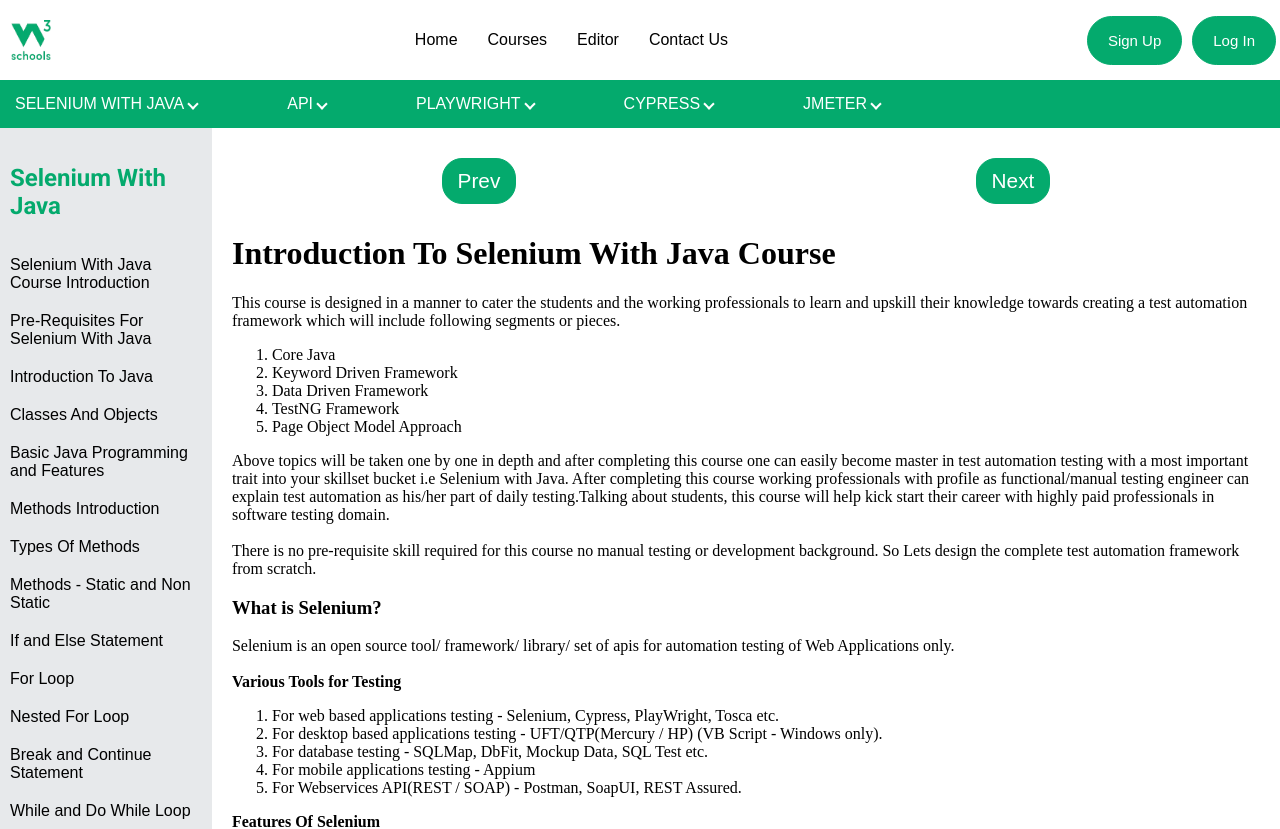
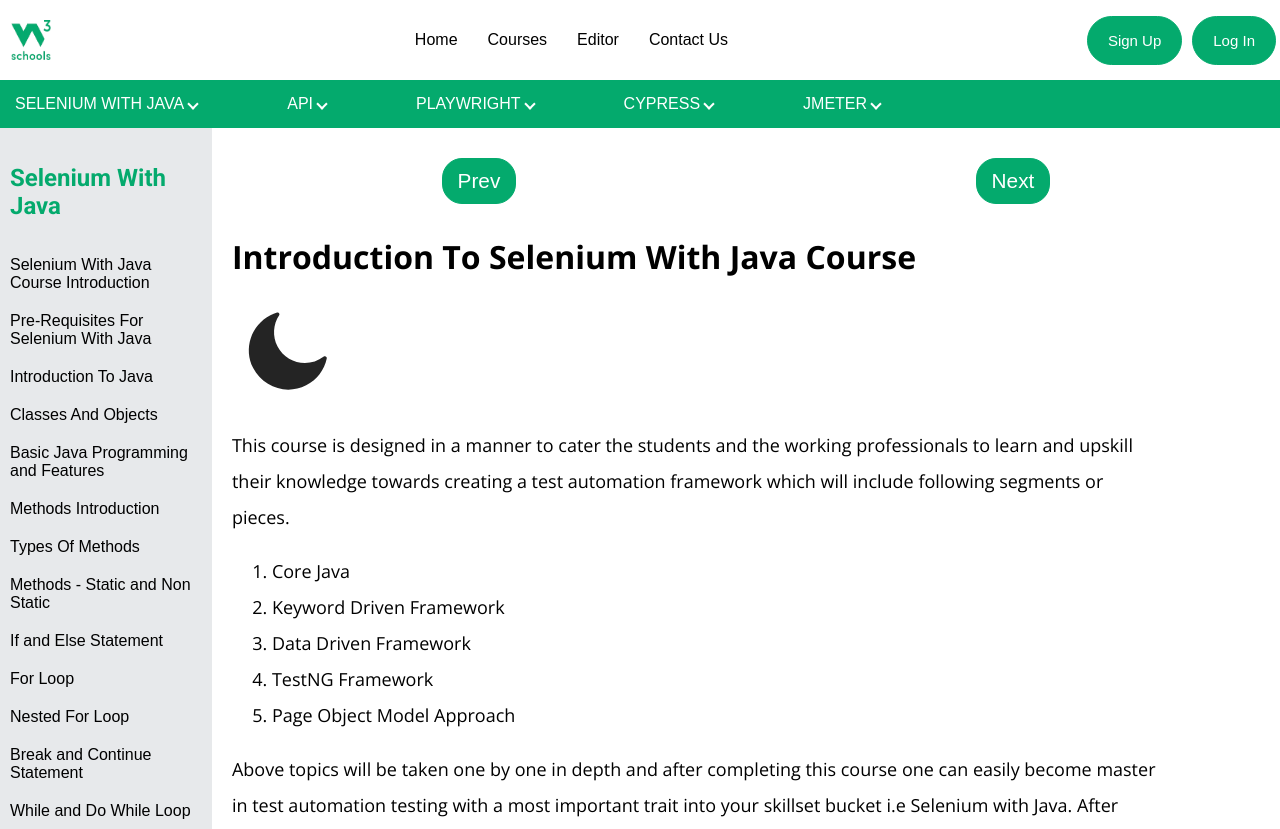
Before and after one commit to Ujjwal1629/w3automation, a React (Vite) app in the folder client/: page /Selenium in a window 1280 px wide. Shown: the top 829 px of the page. Built offline with nearby package versions, Linux system fonts and the light colour scheme.

Commit message:
fix-ujjwal

```diff
--- a/client/src/Pages/Selenium.css
+++ b/client/src/Pages/Selenium.css
@@ -88,7 +88,7 @@
   color: #000;
 }
 .IntroJava p {
-  font-size: 1.3rem;
+  font-size: 18px;
    font-family: "Open Sans", sans-serif;
   font-optical-sizing: auto;
   font-weight: 350;
--- a/client/src/Pages/Selenium.jsx
+++ b/client/src/Pages/Selenium.jsx
@@ -2,6 +2,7 @@
 import "./Selenium.css";
 import Navbar from "../Components/Navbar";
 import Header from "../Components/Header";
+import image from "../assets/night.png" // always store images in assets folder then import it like this and name accordingly like image, myImage, car, bike etc
 
 export default function Selenium() {
   const scrollToSection = (e, id) => {
@@ -87,8 +88,9 @@
             <button className="next">Next</button>
           </div>
           <div className="main-page">
-            <div id="Selenium-Java-Intro" class = "Selenium-Java-Intro">
+            <div id="Selenium-Java-Intro" class = "IntroJava">
               <h1>Introduction To Selenium With Java Course</h1>
+              <img src={image} alt="" />
               <p>
                This course is designed in a manner to cater the students and the working professionals to learn and upskill
                 their knowledge towards creating a test automation framework which will include following segments or pieces.
@@ -164,7 +166,7 @@
               in case of QTP.
               </p>
             </div>
-            <div id="preRequisite-Selenium-Java" class = "Selenium-Java-Intro">
+            <div id="preRequisite-Selenium-Java" class = "IntroJava">
               <h1>Pre Requisites For Selenium and Java</h1>
               <p>
                Install Java
@@ -191,7 +193,7 @@
               <br></br>
               <b>Below are the steps to follow to install Java on windows machine.</b>
               <ol>
-                <li>First of all go to "System Properties" (Can be found on Control Panel -> System and Security -> System -> Advanced System Settings) </li>
+                <li>First of all go to "System Properties" (Can be found on Control Panel &gt; System and Security &gt; System &gt; Advanced System Settings) </li>
                 <li>Click on the "Environment variables" button under the "Advanced" tab. </li>
                 <li>Then, select the "Path" variable in System variables and click on the "Edit" button </li>
                 <li>Click on the "New" button and add the path where Java is installed, followed by \bin. By default, Java is installed in C:\Program Files\Java\jdk-11.0.1 (If nothing else was specified when you installed it). In that case, You will have to add a new path with: C:\Program Files\Java\jdk-11.0.1\bin
@@ -211,7 +213,7 @@
               <br></br>
               <b>Below are the steps to follow to setup maven on windows machine.</b>
               <ol>
-                <li>First go to "System Properties" (Can be found on Control Panel -> System and Security -> System -> Advanced System Settings). </li>
+                <li>First go to "System Properties" (Can be found on Control Panel &gt; System and Security &gt; System &gt; Advanced System Settings). </li>
                 <li>Click on the "Environment variables" button under the "Advanced" tab. </li>
                 <li>Then, select the "Path" variable in System variables and click on the "Edit" button. </li>
                 <li>Click on the "New" button and add the path where maven is installed, followed by \bin.  In that case, You will have to add a new path with: ------\jdk-11.0.1\bin(update the path)
```
Also changed, not shown: 2 other files (tests, documents, lock files or other folders).
